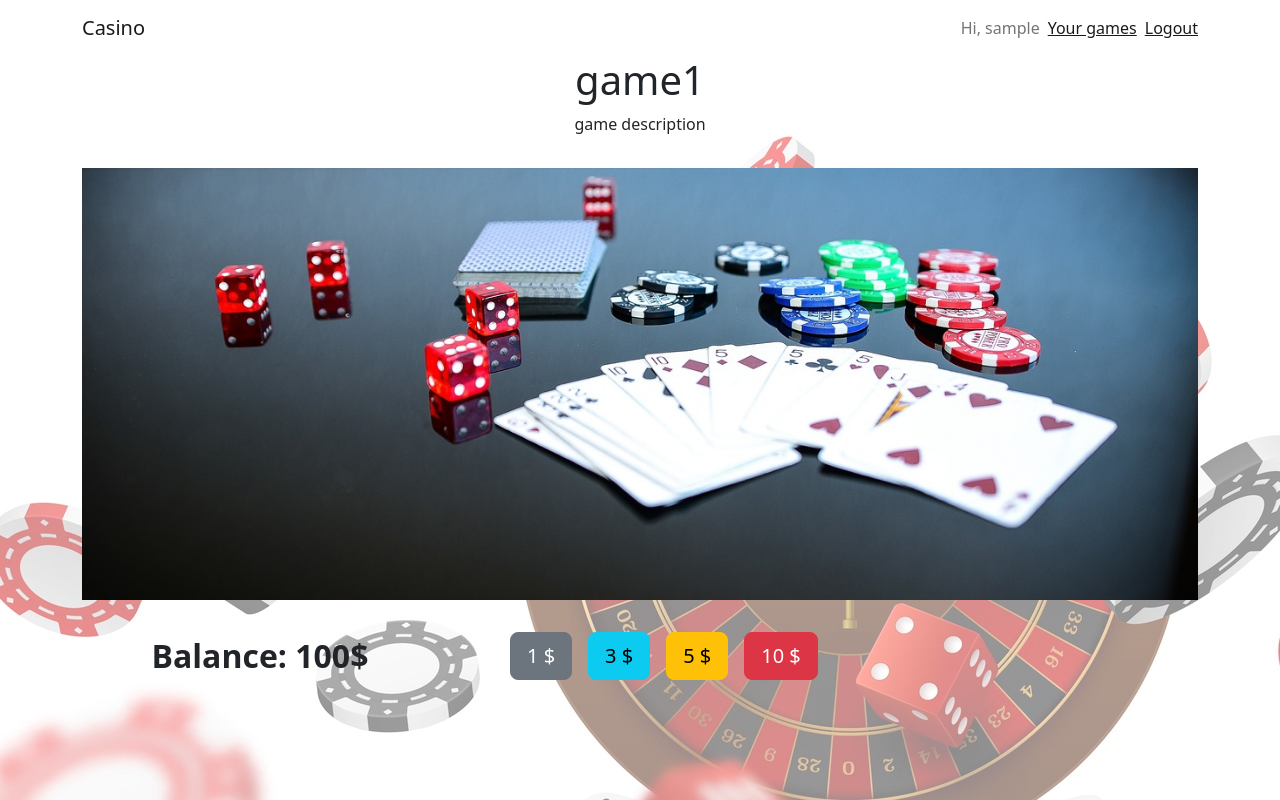
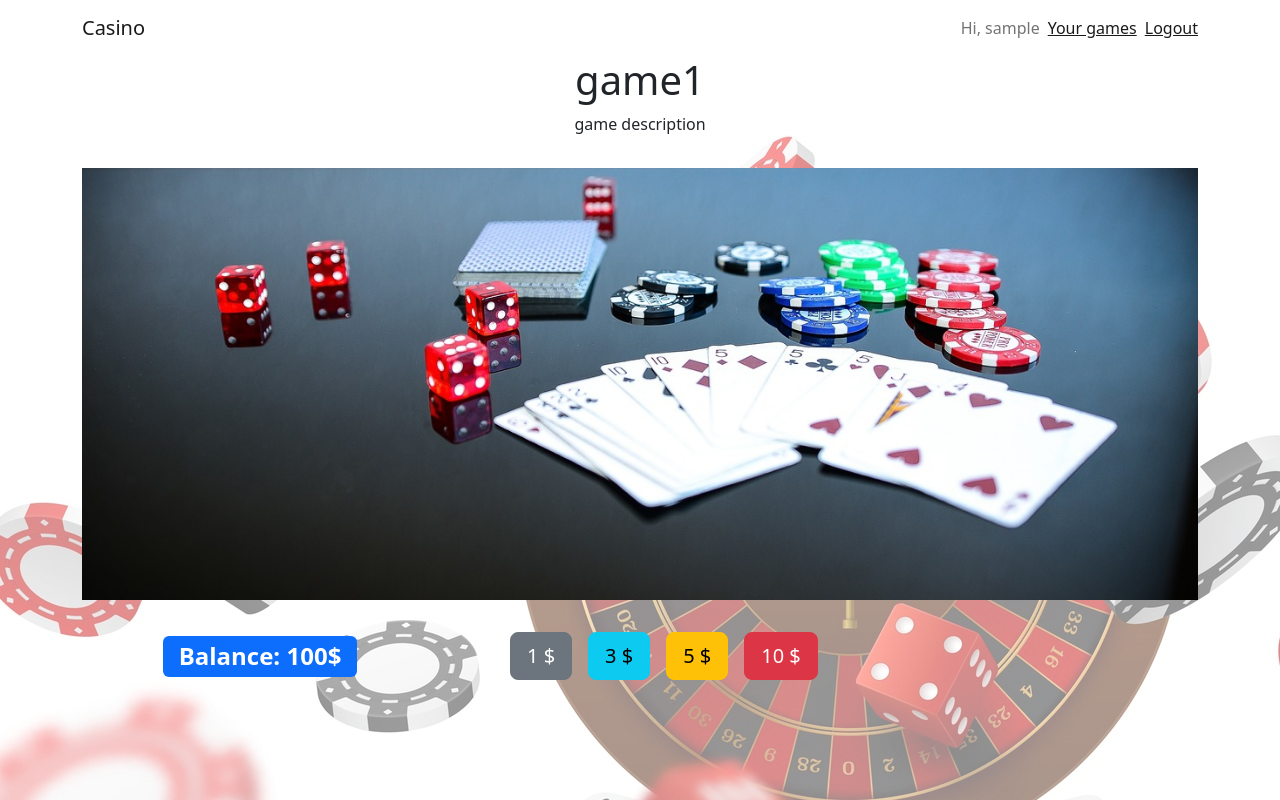
Before and after one commit to artwayprojects/starbucks, a React (Create React App) app: page /game/1 in a window 1280 px wide. Built offline with nearby package versions, Linux system fonts and the light colour scheme; sample sign-in values are in the browser's storage.

Commit message:
Design updates.

```diff
--- a/src/components/GameContainer.js
+++ b/src/components/GameContainer.js
@@ -8,6 +8,7 @@ import {
     Button,
     Stack,
     Alert,
+    Badge,
 } from 'react-bootstrap'
 
 import { getGameById } from '../fakeAPI'
@@ -92,9 +93,7 @@ export default function GameContainer() {
             </Row>
             <Row className="mb-4">
                 <Col sm={12} className="d-flex justify-content-center">
-                    <Figure.Image
-                        src={GAME_IMAGE_URL}
-                    />
+                    <Figure.Image src={GAME_IMAGE_URL} />
                 </Col>
             </Row>
             <Row>
@@ -102,7 +101,7 @@ export default function GameContainer() {
                     sm={4}
                     className="d-flex align-items-center justify-content-center fw-bold fs-2"
                 >
-                    Balance: {gameBalance}$
+                    <Badge bg="primary">Balance: {gameBalance}$</Badge>
                 </Col>
                 <Col sm={8}>
                     <Stack gap={3} direction="horizontal" className="ms-5">
```
